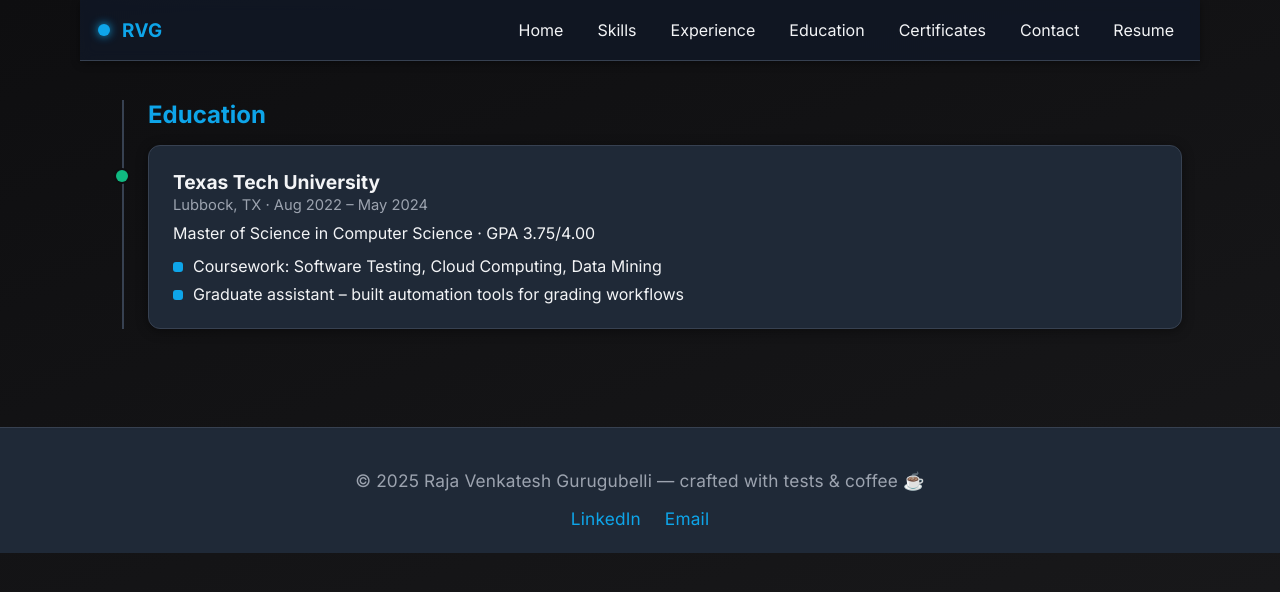
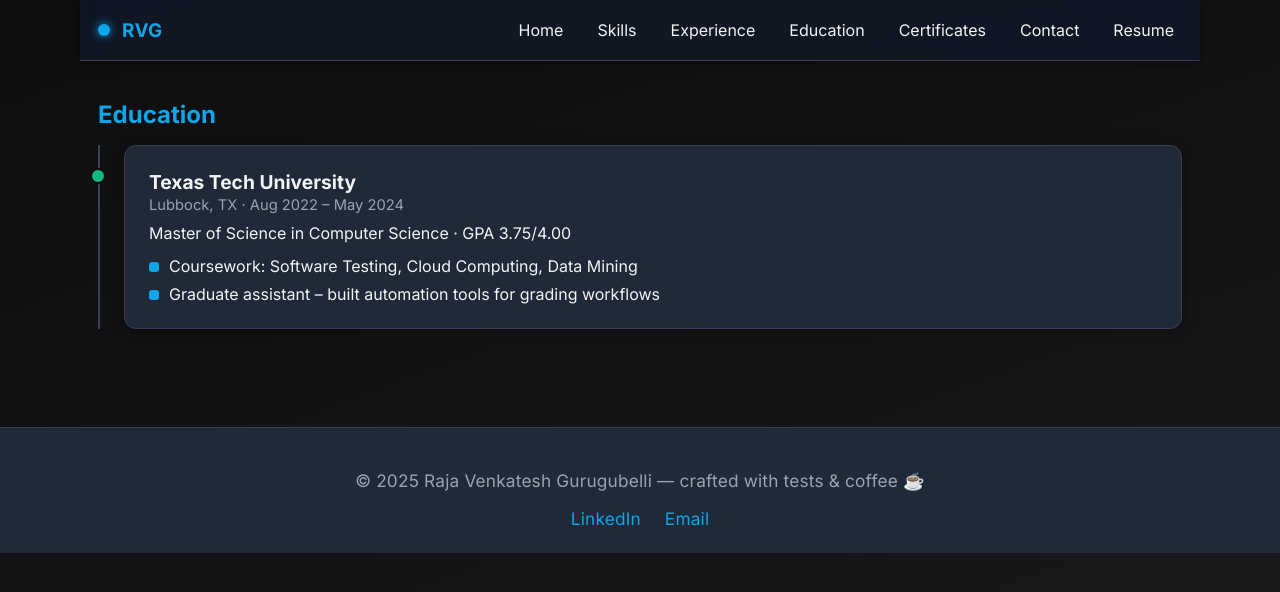
Before and after one commit to Rajavenkateshgurugubelli/portfolio, an Angular app: page /graduation in a window 1280 px wide. Shown: the top 592 px of the page. Built offline with nearby package versions, Linux system fonts and the light colour scheme.

Commit message:
Align education section layout

```diff
--- a/src/app/education/education.component.css
+++ b/src/app/education/education.component.css
@@ -1,7 +1,10 @@
 /* education section styling */
 .education {
   position: relative;
-  margin-left: 24px;
+}
+
+.edu-list {
+  position: relative;
   border-left: 2px solid var(--border);
   padding-left: 24px;
 }
--- a/src/app/education/education.component.html
+++ b/src/app/education/education.component.html
@@ -1,5 +1,6 @@
 <section class="education">
   <h2>Education</h2>
+  <div class="edu-list">
     <div class="card rise edu-card">
       <div class="edu-top">
         <h3>Texas Tech University</h3>
@@ -11,4 +12,5 @@
         <li>Graduate assistant – built automation tools for grading workflows</li>
       </ul>
     </div>
+  </div>
 </section>
```
Lines whose indentation alone changed are shown as unchanged.
